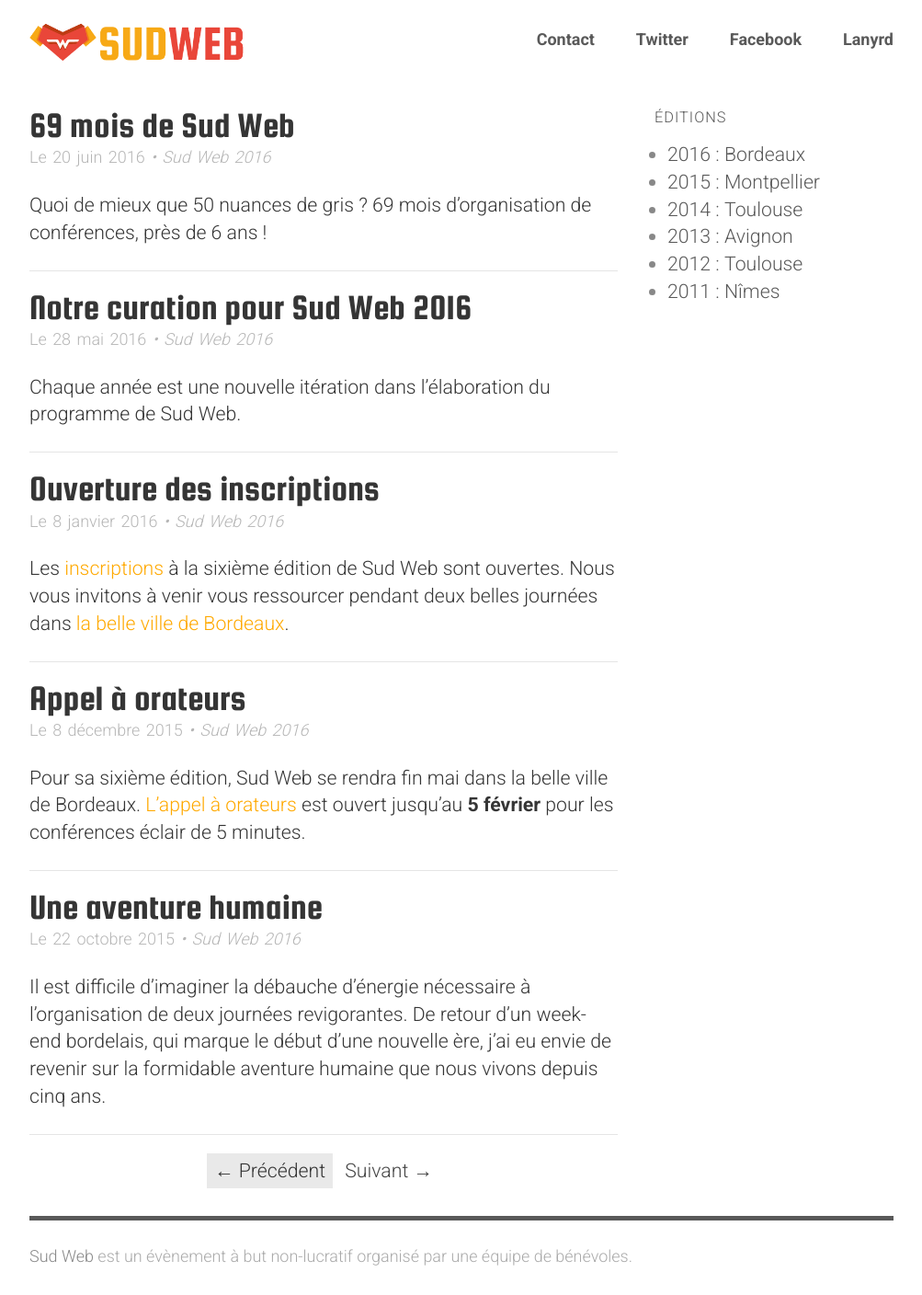
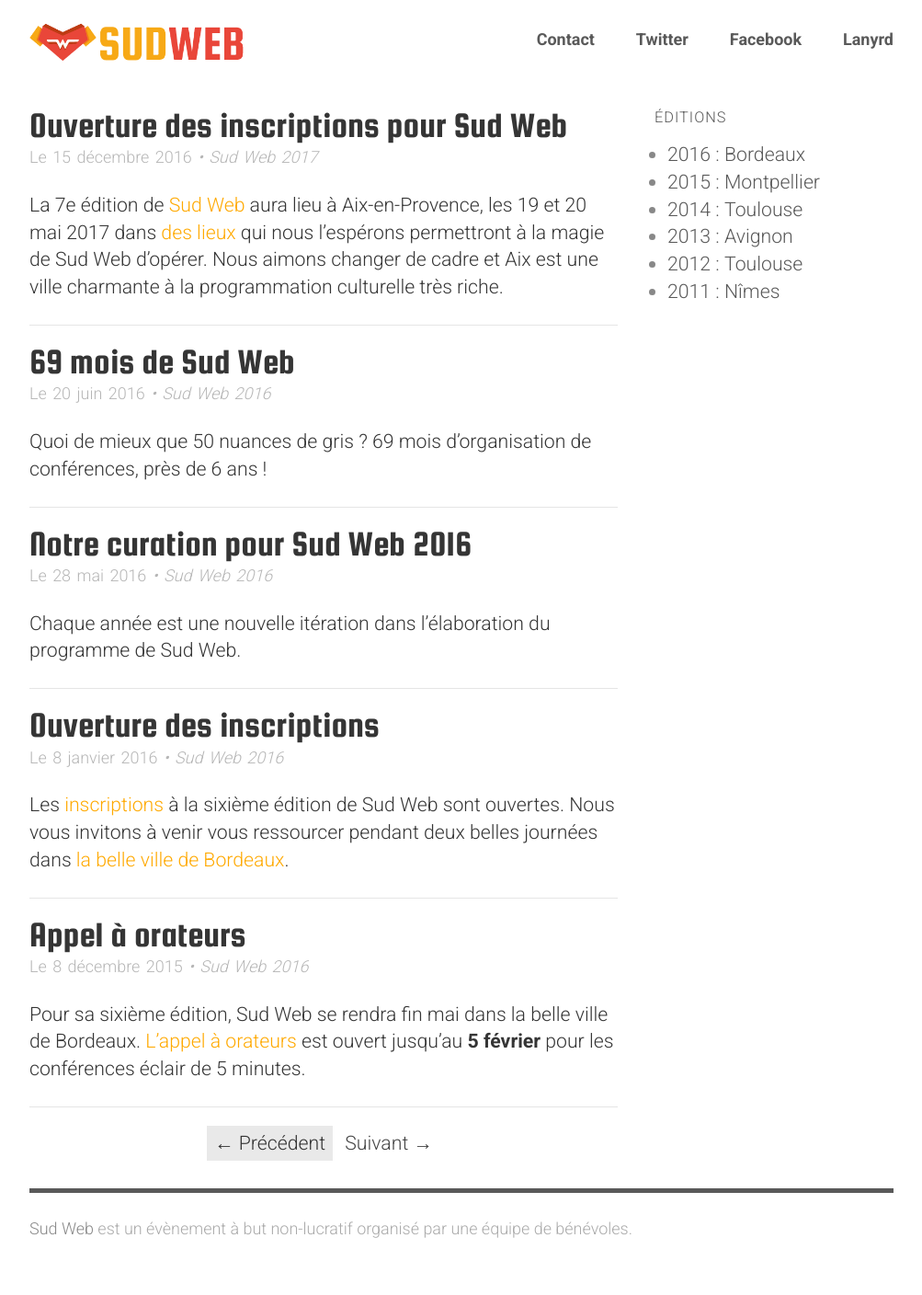
Before and after one commit to sudweb/blog, a Jekyll site: the page built from index.html, in a window 1280 px wide. Shown: the whole page at 92% size, without its empty margins (138-1141 px from the left). Built offline with Jekyll 4.4.1, drawn with Linux system fonts in a browser that asks for light colours; the list of posts is cut into pages by our own code; after the commit the page ends 1378 px from its top, so only the background shows below that.

Commit message:
Billet : Ouverture des inscriptions

```diff
--- /dev/null
+++ b/2017/_posts/2016-12-15-ouverture-des-inscriptions-pour-sud-web.markdown
@@ -0,0 +1,28 @@
+---
+layout: post
+title: "Ouverture des inscriptions pour Sud Web"
+description: "Les inscriptions pour Sud Web, les 19 et 20 mai 2017 à Aix-en-Provence sont ouvertes."
+author: Frank Taillandier
+date: "2016-12-15 10:21:30 +0100"
+categories:
+- '2017'
+image: /assets/images/aquabella.jpg
+---
+
+La 7e édition de [Sud Web](https://sudweb.fr/2017/) aura lieu à Aix-en-Provence, les 19 et 20 mai 2017 dans [des lieux](https://sudweb.fr/2017/lieux/) qui nous l'espérons permettront à la magie de Sud Web d'opérer. Nous aimons changer de cadre et Aix est une ville charmante à la programmation culturelle très riche.
+
+<blockquote class="twitter-tweet" data-conversation="none" data-lang="fr"><p lang="fr" dir="ltr"><a href="https://twitter.com/SudWeb">@SudWeb</a> Vous ouvrez la billetterie quand ? (oui, y&#39;a des gens impatients ici... :D )</p>&mdash; Loïc Gerbaud (@chibani) <a href="https://twitter.com/chibani/status/805792483322064896">5 décembre 2016</a></blockquote>
+<script async src="//platform.twitter.com/widgets.js" charset="utf-8"></script>
+
+
+Certains d'entre vous nous ont déjà demandé quand ils pourraient s'inscrire, alors que le programme ne sera pas dévoilé avant la dernière semaine de février. Comme nous n'aimons pas être contrariants, nous [ouvrons les inscriptions](https://sudweb.fr/2017/inscription/) afin de permettre à ceux qui d'ores et déjà avaient prévu de venir, de s'organiser au plus tôt.
+
+**ProTip** : Nous ne serions vous conseiller de commencer à réserver un hébergement, vous pourrez toujours l'annuler sans frais quelques semaines avant l'évènement.
+
+Nous sommes actuellement en pleine curation pour les conférences et nous vous rappelons que vous pouvez [proposer des sujets](https://sudweb.fr/2017/appel-a-sujets/) pour des conférences courtes de type Lightning Talks ou Pecha Kucha.
+
+Nous avons comme chaque année [besoin de partenaires](https://sudweb.fr/2017/assets/files/dossier-de-partenariat-sudweb.pdf) pour nous aider à faire de Sud Web, l'évènement que vous aimez tant, si vous souhaitez aider Sud Web nous vous serons éternellement reconnaissants d'en parler autour de vous :)
+
+Oui, c'est un peu Noël avant l'heure et comme vous avez été très sages cette année, vous pouvez dès à présent courrir [vous inscrire et prendre vos places](https://sudweb.fr/2017/inscription/).
+
+Joyeux Sud Web !
--- /dev/null
+++ b/2017/index.html
@@ -0,0 +1,6 @@
+---
+title: Sud Web 2017
+layout: category
+description: Les billets de blog de l'édition 2017
+categories: '2017'
+---
--- a/assets/css/main.scss
+++ b/assets/css/main.scss
@@ -401,6 +401,9 @@
   font-style: italic;
 }
 
+.twitter-tweet {
+  margin: 0 auto;
+}
 
 
 /* Captions [caption]
```
Also changed, not shown: assets/images/aquabella.jpg (added).
